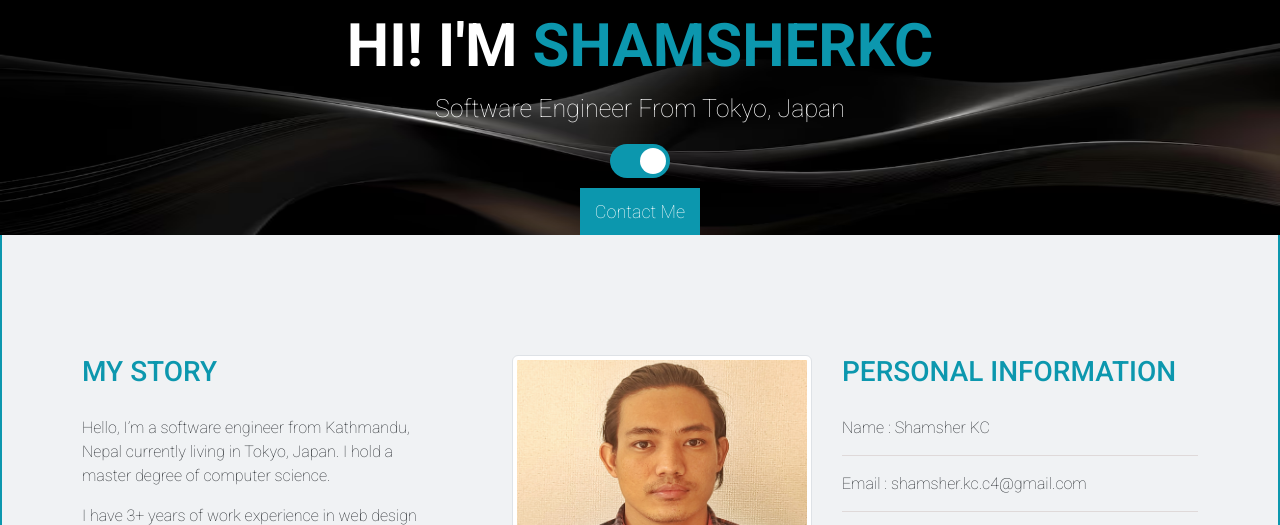
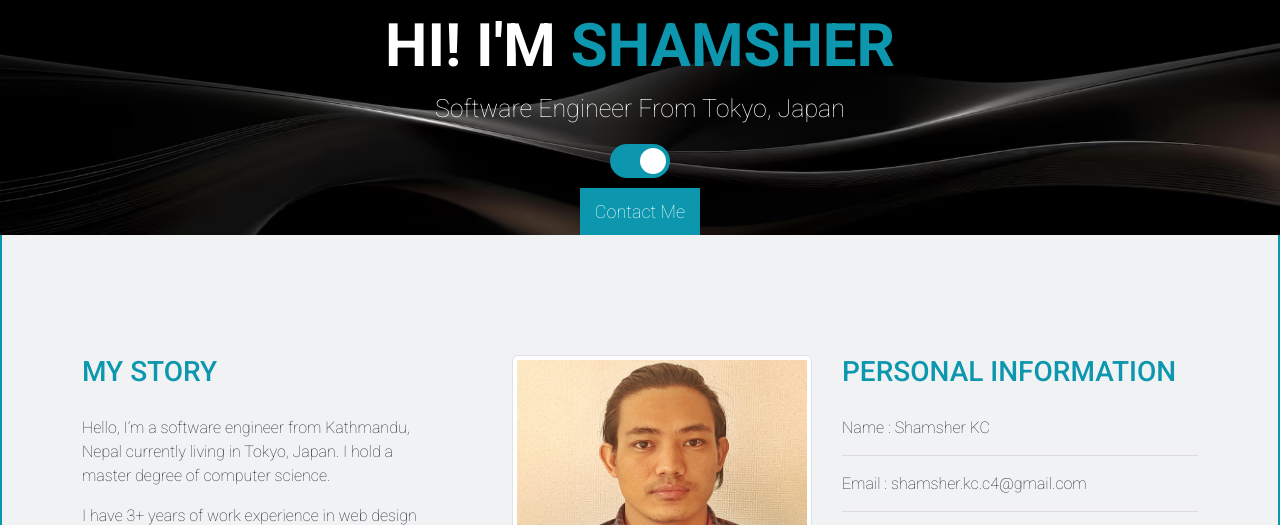
Before and after one commit to shamsherkc1993/latest_personal_profile_JS, a plain HTML site: page index.html in a window 1280 px wide. Shown: the top 525 px of the page. Drawn offline with Linux system fonts and the light colour scheme.

Commit message:
kc removed from index.html

```diff
--- a/index.html
+++ b/index.html
@@ -15,7 +15,7 @@
   <section class="top-banner">
     <div class="container">
       <div class="row">
-        <h1>Hi! I'M <span>shamsherKC</span></h1>
+        <h1>Hi! I'M <span>shamsher</span></h1>
         <p class="wholefont">Software Engineer From Tokyo, Japan</p>
         <div class="theme">
           <label class="switch">
```
